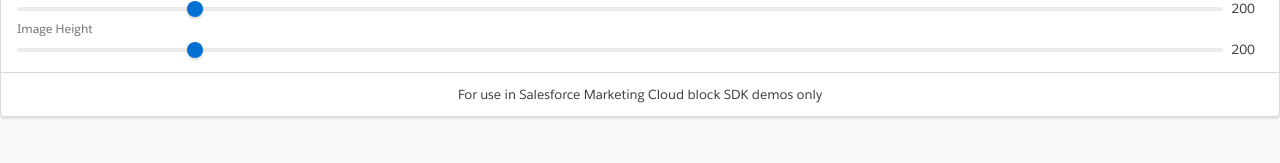
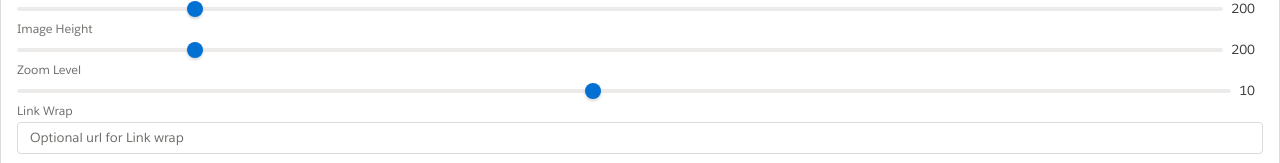
Before and after one commit to rushikeshpandit22/custom-map-component-SFMC-By_Me, a plain HTML site: page dist/index.html in a window 1280 px wide. Shown: the part 227-390 px from the top of the page. Drawn offline with nearby package versions, Linux system fonts and the light colour scheme.

Commit message:
Update index.html

```diff
--- a/dist/index.html
+++ b/dist/index.html
@@ -68,7 +68,7 @@
 					</div>
 				</div>
 			</div>
-			<!--div class="slds-form-element">
+			<div class="slds-form-element">
 				<label class="slds-form-element__label" for="slider-id-03">
 					<span class="slds-slider-label">
 						<span class="slds-slider-label__label">Zoom Level</span>
@@ -86,7 +86,7 @@
 				<div class="slds-form-element__control">
 					<input type="text" id="text-input-id-2" class="slds-input" placeholder="Optional url for Link wrap" />
 				</div>
-			</div-->
+			</div>
 		</div>
   </div>
   <footer class="slds-card__footer">For use in Salesforce Marketing Cloud block SDK demos only</footer>
```
